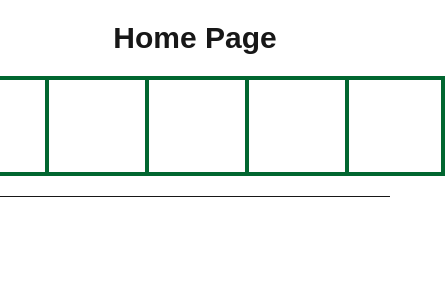
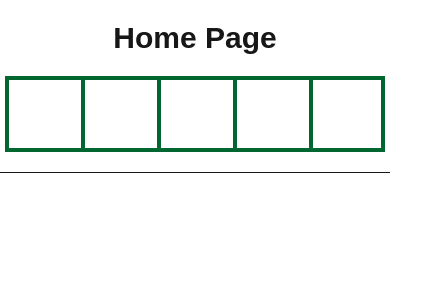
Before and after one commit to ZKey-Taken/wordle, a Next.js app: page /play in a window 390 px wide. Shown: the top 300 px of the page, 445 px wide, since content can reach past the window. Built offline with nearby package versions, Linux system fonts and the light colour scheme; a web font is replaced by a local one.

Commit message:
Website is fully responsive now. Project is complete.

```diff
--- a/src/app/components/WordleInputBox.tsx
+++ b/src/app/components/WordleInputBox.tsx
@@ -135,7 +135,7 @@ export default function WordleInputBox() {
                 {["1", "2", "3", "4", "5"].map((v, i) => {
                     return (
                         <div key={v}>
-                            <input className={`flex h-25 w-25 text-8xl text-center uppercase font-black focus:outline-0
+                            <input className={`flex h-19 w-19 sm:h-23 sm:w-23 md:h-25 md:w-25 text-6xl sm:text-7xl md:text-8xl text-center uppercase font-black focus:outline-0
                             border-4 ${v === "5" ? "border-r-4" : "border-r-0"} border-green-800`}
                                 id={v} maxLength={1} required autoFocus={i === 0}
                                 onKeyDown={(e) => { handleOnKeyDown(e, i) }}
```
